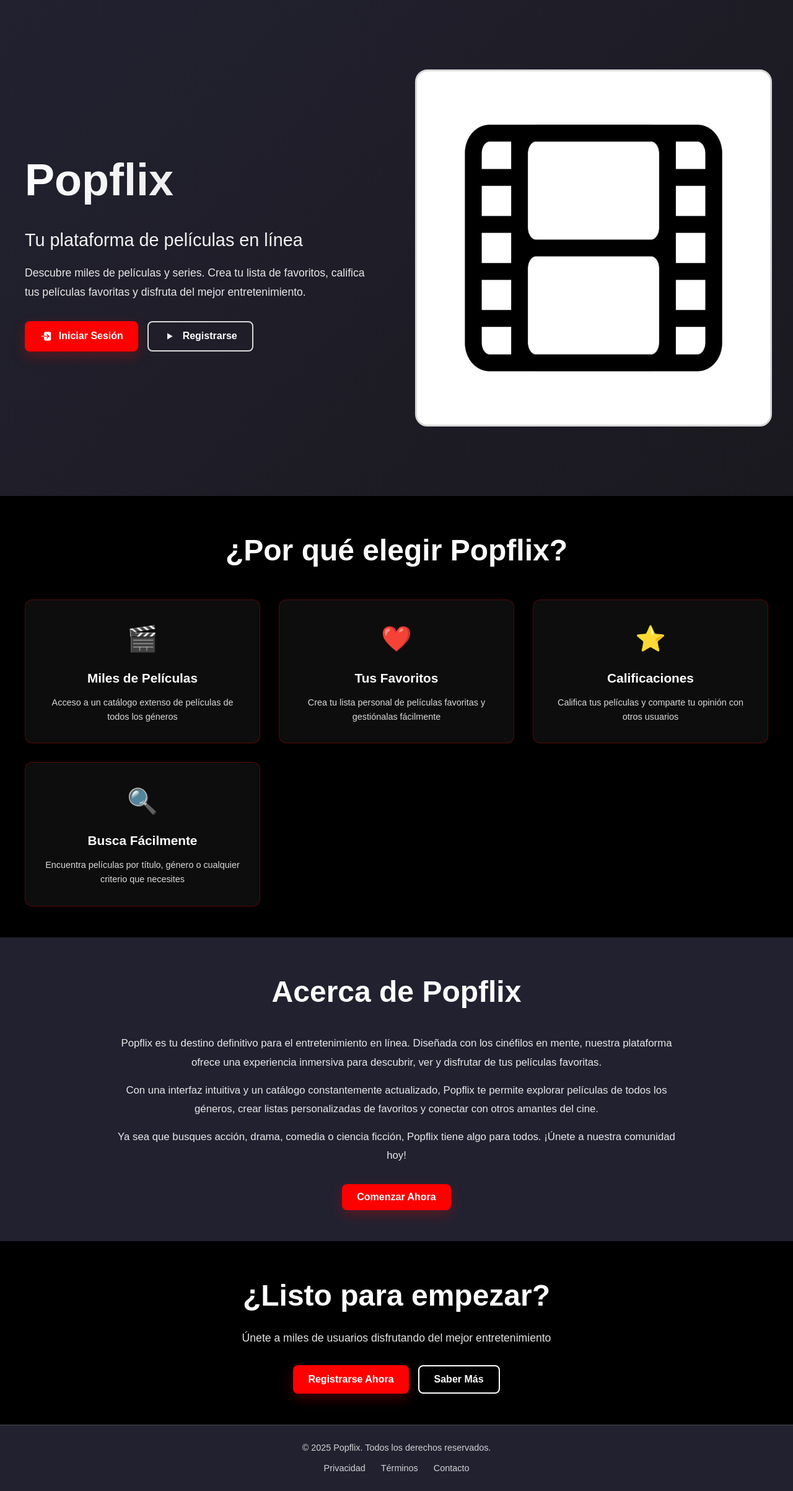
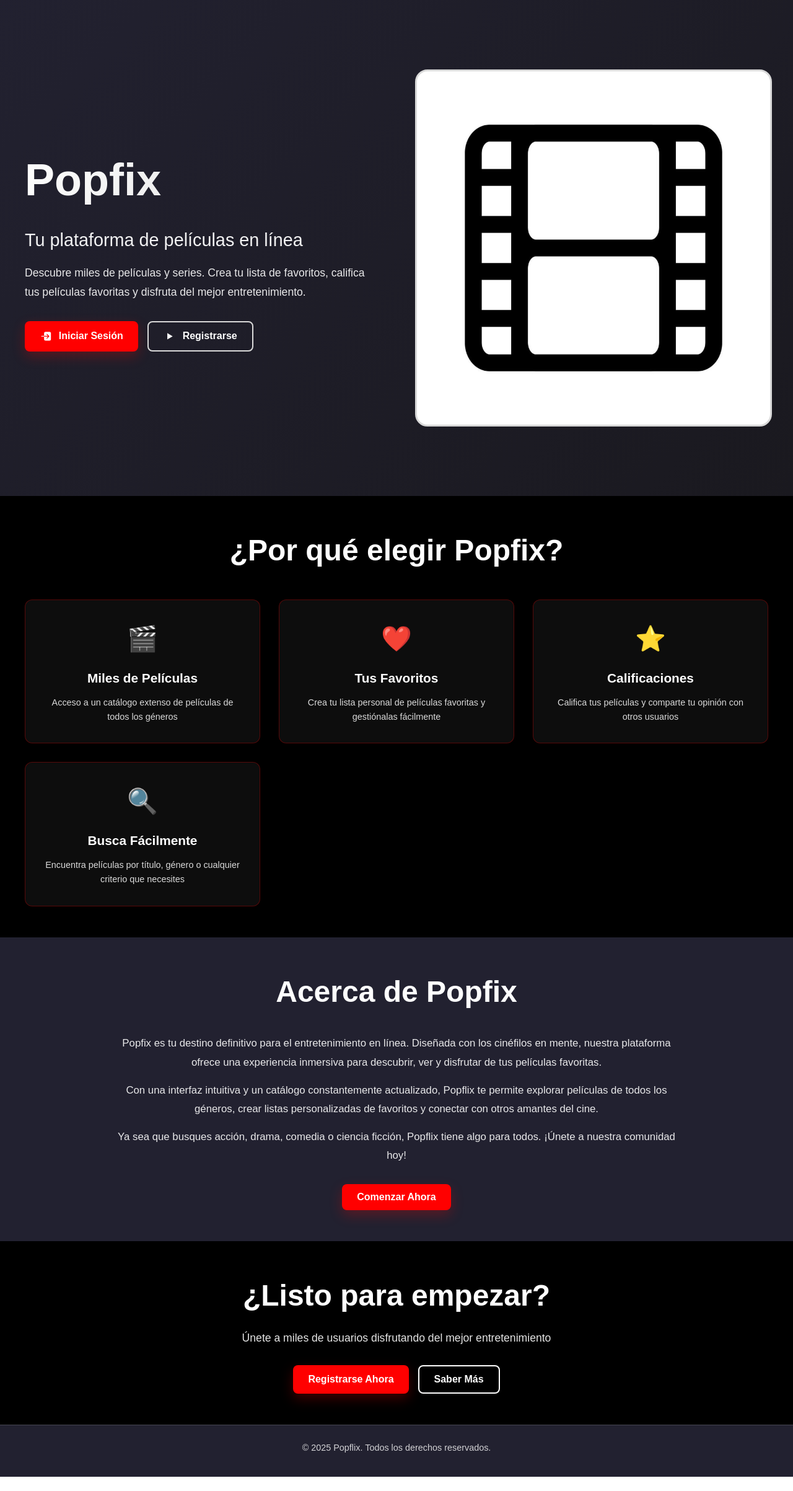
Before and after one commit to michaelRS2002/Popfix-front, a React (Vite) app: page / in a window 1280 px wide. Shown: the whole page at 62% size. After the commit the page ends 2382 px from the top, so only its background shows below. Built offline with nearby package versions, Linux system fonts and the light colour scheme.

Commit message:
Edit landing page

```diff
--- a/src/views/Landing/Landing.tsx
+++ b/src/views/Landing/Landing.tsx
@@ -18,7 +18,7 @@ const Landing: React.FC = () => {
       <section className="hero-section">
         <div className="hero-content">
           <div className="hero-text">
-            <h1 className="hero-title">Popflix</h1>
+            <h1 className="hero-title">Popfix</h1>
             <p className="hero-subtitle">Tu plataforma de películas en línea</p>
             <p className="hero-description">
               Descubre miles de películas y series. Crea tu lista de favoritos,
@@ -51,7 +51,7 @@ const Landing: React.FC = () => {
 
       {/* Features Section */}
       <section className="features-section">
-        <h2>¿Por qué elegir Popflix?</h2>
+        <h2>¿Por qué elegir Popfix?</h2>
         <div className="features-grid">
           <div className="feature-card">
             <div className="feature-icon">🎬</div>
@@ -79,10 +79,10 @@ const Landing: React.FC = () => {
       {/* About Section */}
       <section id="about-section" className="about-section">
         <div className="about-content">
-          <h2>Acerca de Popflix</h2>
+          <h2>Acerca de Popfix</h2>
           <div className="about-text">
             <p>
-              Popflix es tu destino definitivo para el entretenimiento en línea.
+              Popfix es tu destino definitivo para el entretenimiento en línea.
               Diseñada con los cinéfilos en mente, nuestra plataforma ofrece una
               experiencia inmersiva para descubrir, ver y disfrutar de tus películas favoritas.
             </p>
@@ -131,11 +131,6 @@ const Landing: React.FC = () => {
       <footer className="landing-footer">
         <div className="footer-content">
           <p>&copy; 2025 Popflix. Todos los derechos reservados.</p>
-          <div className="footer-links">
-            <a href="#privacy">Privacidad</a>
-            <a href="#terms">Términos</a>
-            <a href="#contact">Contacto</a>
-          </div>
         </div>
       </footer>
     </div>
```
